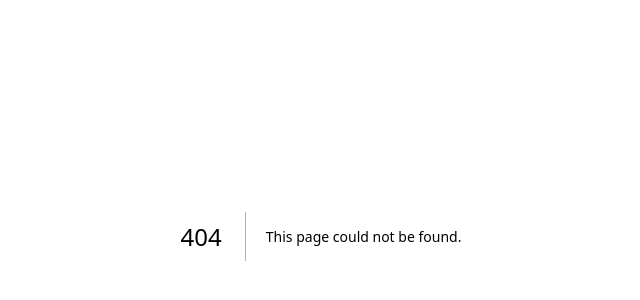
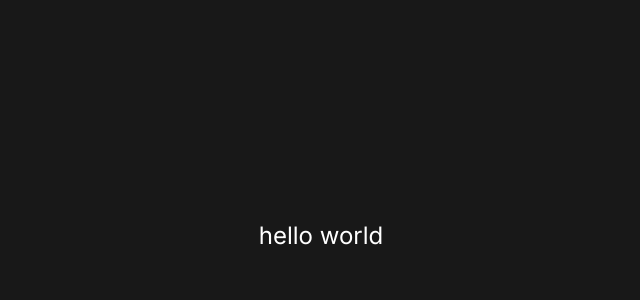
Before and after one commit to romafanasiev/reanimation, a Next.js app: page /task8 in a window 1280 px wide. Before the commit this address had no page. Shown: the part 164-464 px from the top of the page, without its empty margins (319-959 px from the left). Built offline with nearby package versions, Linux system fonts and the light colour scheme.

Commit message:
add solution for task8

```diff
--- a/src/app/page.tsx
+++ b/src/app/page.tsx
@@ -10,6 +10,7 @@ export default function Home() {
       <Link href="/task5">Task 5</Link>
       <Link href="/task6">Task 6</Link>
       <Link href="/task7">Task 7</Link>
+      <Link href="/task8">Task 8</Link>
     </div>
   );
 }
--- a/src/app/task7/page.tsx
+++ b/src/app/task7/page.tsx
@@ -13,7 +13,7 @@ export default function Task7() {
           viewport={{ once: false }}
           className="text-2xl"
         >
-          Hello world{' '}
+          Hello world
         </motion.h1>
       </div>
       <div className="h-screen bg-blue-500"></div>
--- /dev/null
+++ b/src/app/task8/page.tsx
@@ -0,0 +1,22 @@
+'use client';
+import { motion } from 'framer-motion';
+
+export default function Task8() {
+  return (
+    <div className="h-screen bg-[#181818] text-white flex flex-col items-center justify-center text-2xl">
+      <span>
+        {'hello world'.split('').map((item, index) => (
+          <motion.span
+            className="relative"
+            initial={{ opacity: 0, top: '250px' }}
+            animate={{ opacity: 1, top: 0 }}
+            transition={{ duration: 2, delay: index * 0.1 }}
+            key={index}
+          >
+            {item}
+          </motion.span>
+        ))}
+      </span>
+    </div>
+  );
+}
```
